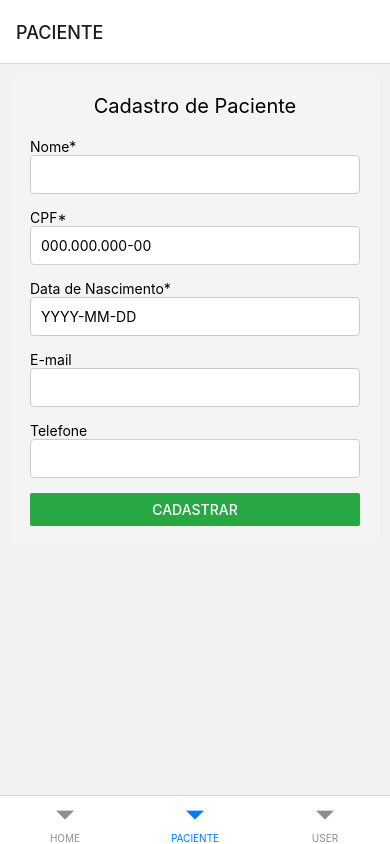
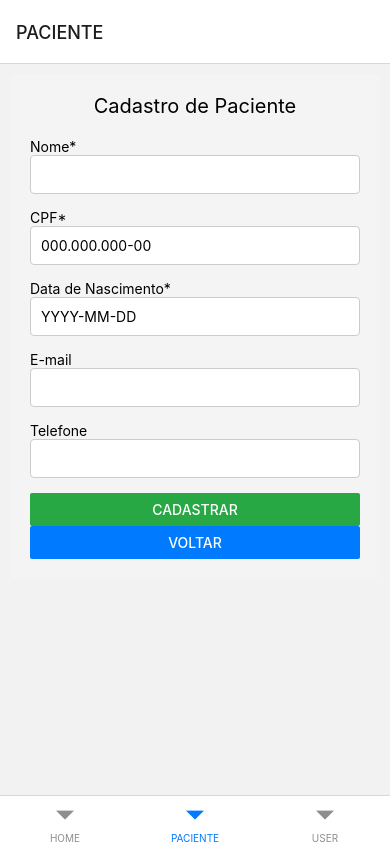
Before and after one commit to Higoruan/MedConnect, a React Native app: screen /PACIENTE in a window 390 px wide. Built offline with nearby package versions, Linux system fonts and the light colour scheme.

Commit message:
Patient registration

```diff
--- a/src/pages/cadastroPaciente/app.tsx
+++ b/src/pages/cadastroPaciente/app.tsx
@@ -1,5 +1,6 @@
 import React, { useState } from 'react';
 import { View, Text, TextInput, Button, Alert, StyleSheet } from 'react-native';
+import { useNavigation } from '@react-navigation/native';
 
 // Função para validar CPF
 const validateCPF = (cpf: string) => {
@@ -20,6 +21,7 @@ const PatientForm: React.FC = () => {
   const [email, setEmail] = useState('');
   const [phone, setPhone] = useState('');
   const [errors, setErrors] = useState<{ [key: string]: string }>({});
+  const navigation = useNavigation();
 
   const handleSubmit = () => {
     let validationErrors: { [key: string]: string } = {};
@@ -110,6 +112,9 @@ const PatientForm: React.FC = () => {
 
       {/* Botão Cadastrar */}
       <Button title="Cadastrar" onPress={handleSubmit} color="#28a745" />
+
+      {/* Botão Voltar */}
+      <Button title="Voltar" onPress={() => navigation.goBack()} color="#007bff" />
     </View>
   );
 };
```
